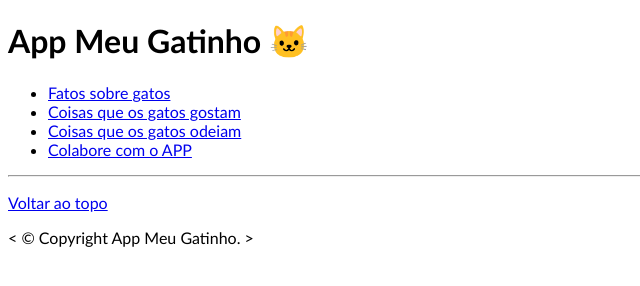
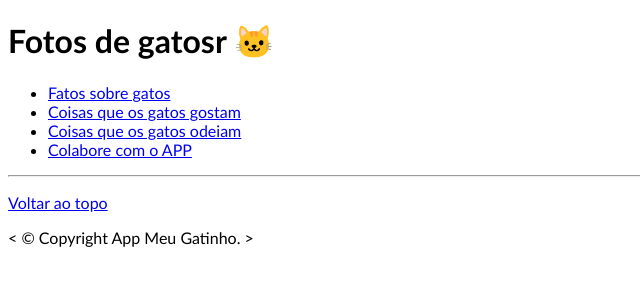
Before and after one commit to ReidnerWillians/Meu-Gatinho, a plain HTML site: page fotosDeGatos.html in a window 1280 px wide. Shown: the whole page, without its empty margins (0-640 px from the left). Drawn offline with Linux system fonts and the light colour scheme.

Commit message:
Update fotosDeGatos.html

```diff
--- a/fotosDeGatos.html
+++ b/fotosDeGatos.html
@@ -13,7 +13,7 @@
 
 <body>
     <header>
-        <h1>App Meu Gatinho 🐱</h1>
+        <h1>Fotos de gatosr 🐱</h1>
         <nav aria-label="Navegação primaria">
             <ul>
                 <li><a href="/fotosDeGatos.html">Fatos sobre gatos</a></li>
```
